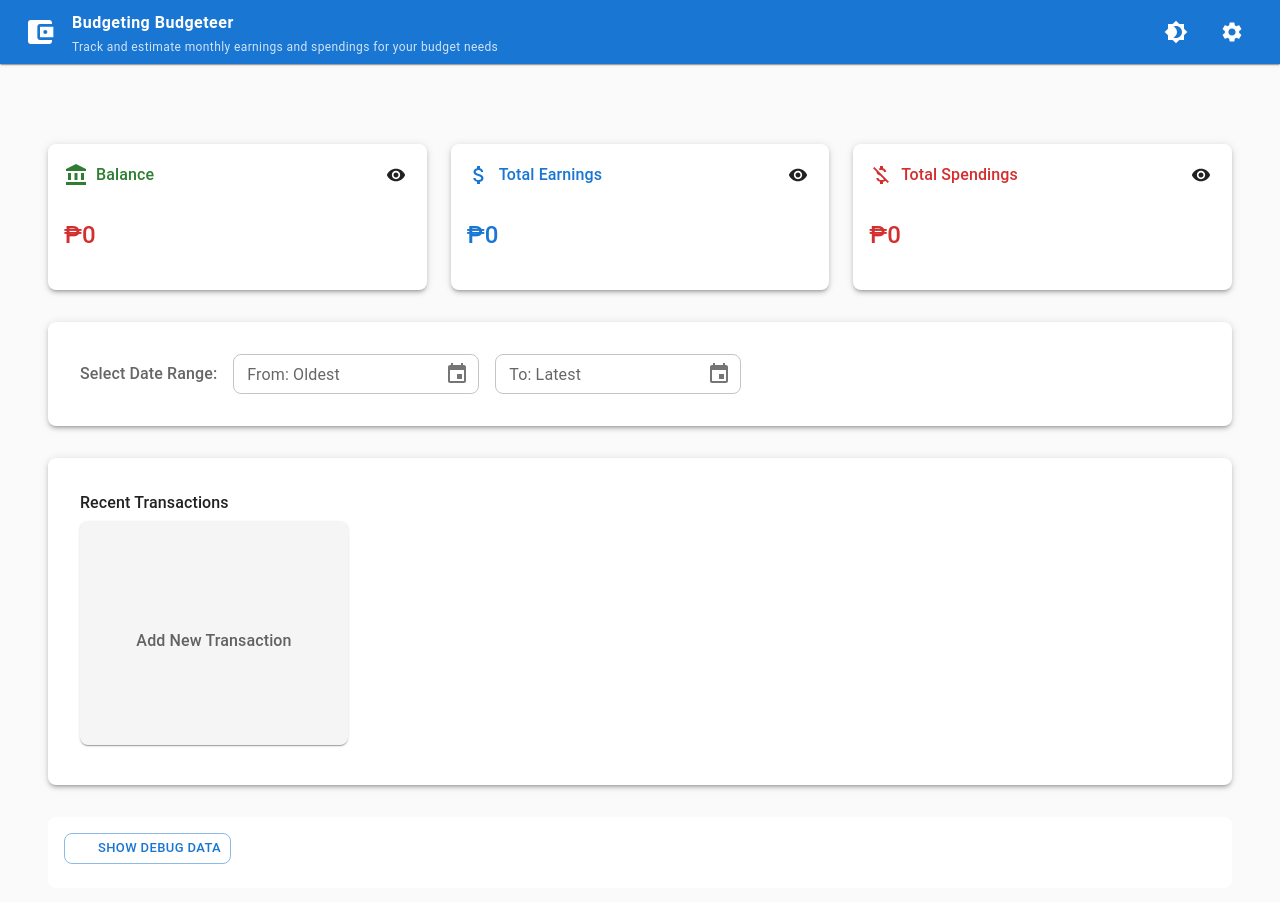
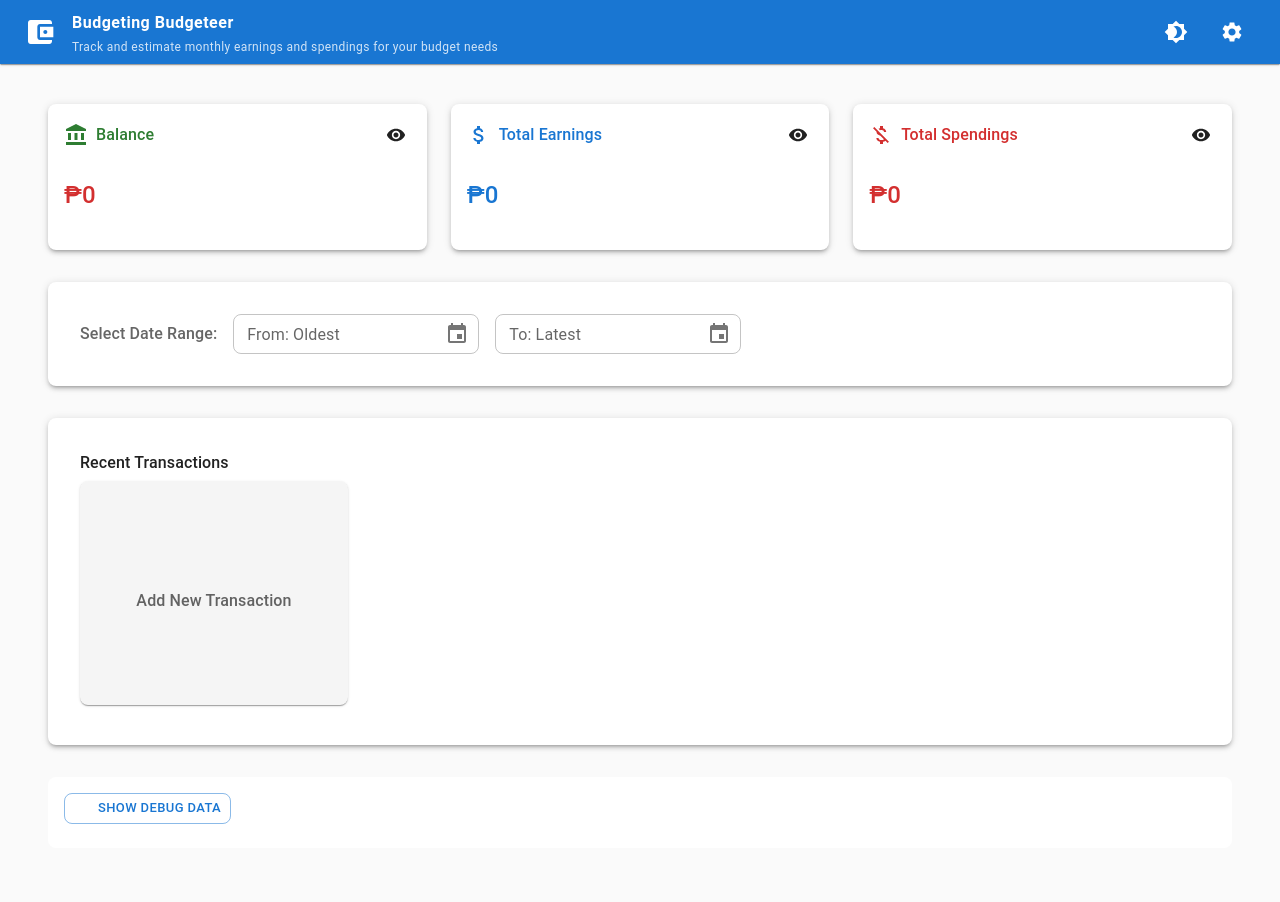
Before and after one commit to Edjery/budget-trackr, a React (Vite) app: page / in a window 1280 px wide. Shown: the top 902 px of the page. Built offline with nearby package versions, Linux system fonts and the light colour scheme; some icons are missing.

Commit message:
update: padding top on content

```diff
--- a/src/components/AppContent.tsx
+++ b/src/components/AppContent.tsx
@@ -79,12 +79,10 @@ const AppContent = () => {
         setIsAddDialogOpen(false);
     };
 
-    const theme = useTheme() as AppTheme;
-
     return (
         <Box
             sx={{
-                pt: `calc(${theme.custom.header.height}px + ${theme.spacing(3)})`,
+                pt: 6,
                 px: 3,
                 pb: 3,
             }}
```
